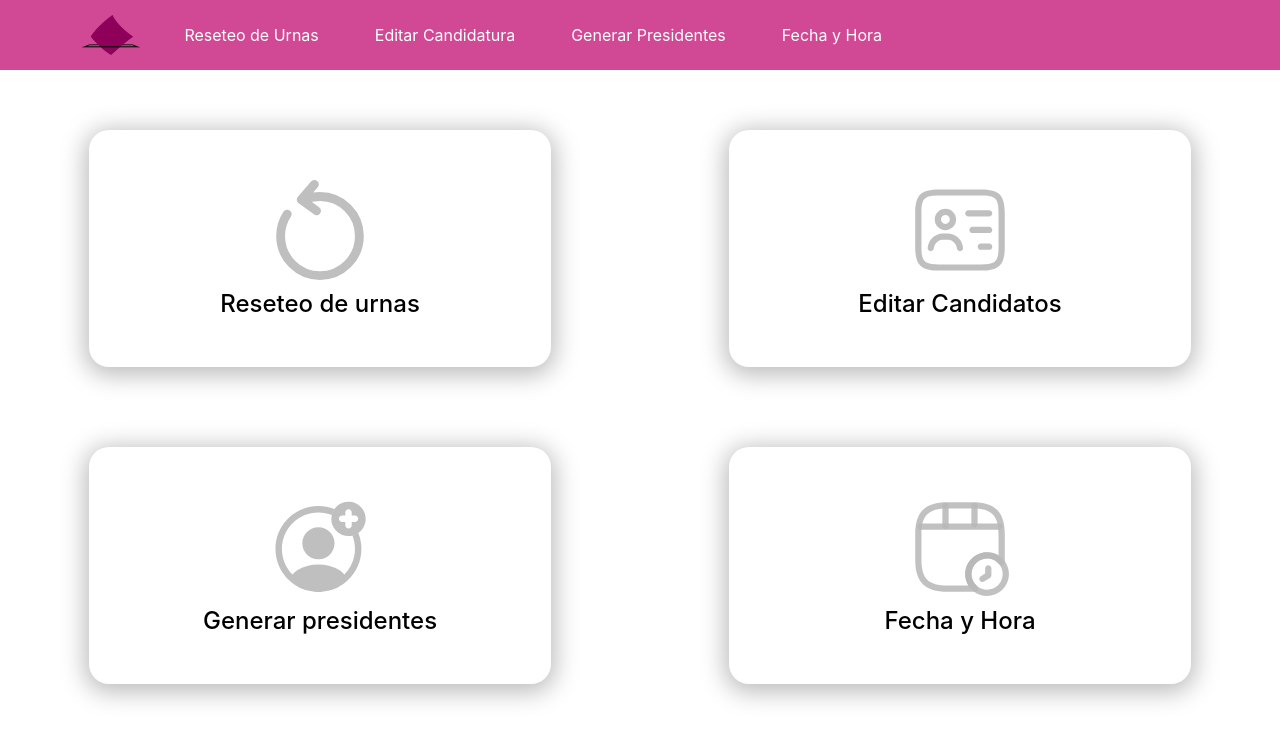
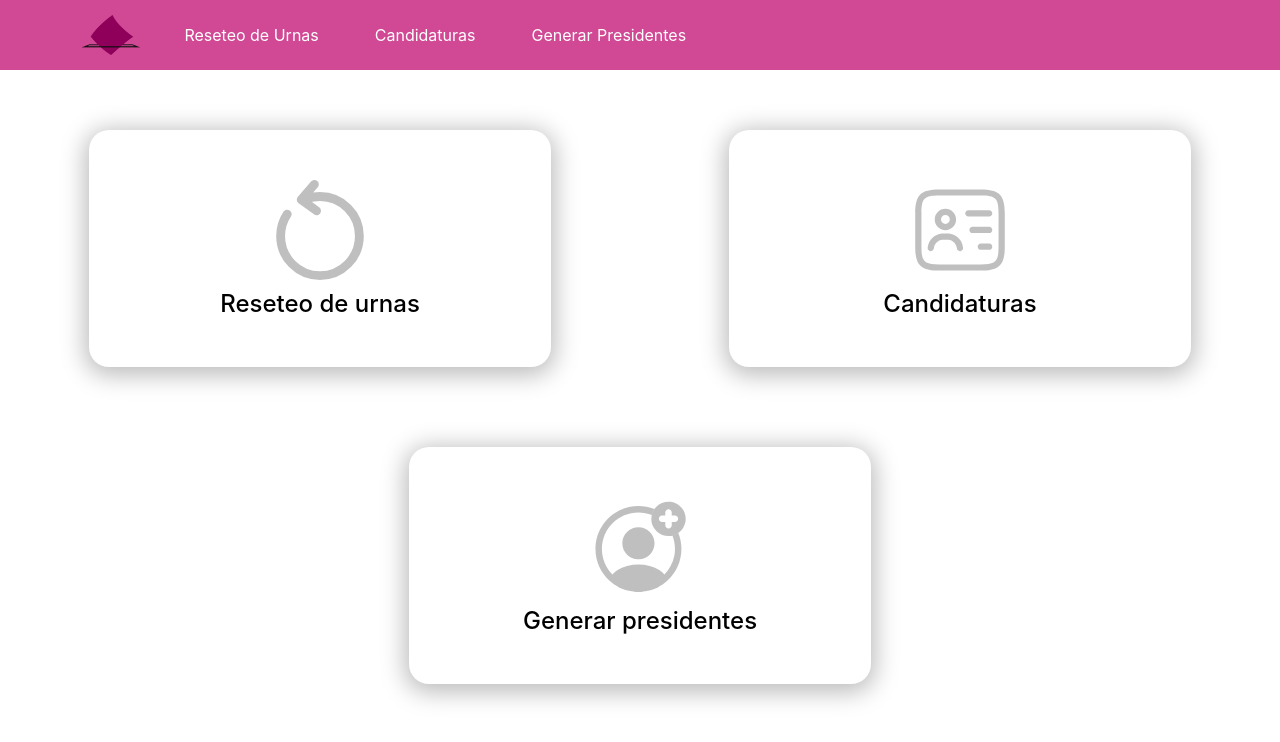
Before and after one commit to RogelioBenavides/INE-Administrator-System, a React (Create React App) app in the folder ine-administrator/: page / in a window 1280 px wide. Shown: the top 742 px of the page. Built offline with nearby package versions, Linux system fonts and the light colour scheme; sample sign-in values are in the browser's storage.

Commit message:
Edited Editar Candidatura for Candidaturas

```diff
--- a/ine-administrator/src/App.js
+++ b/ine-administrator/src/App.js
@@ -7,7 +7,6 @@ import Main from "./Menu/Main";
 import ProtectedRestricted from "./Log/ProtectedRestricted";
 import Candidates from "./Menu/Candidates";
 import Presidents from "./Menu/Presidents";
-import DateAndTime from "./Menu/DateAndTime";
 
 // La función App se utiliza como componente principal que contiene la navegación entre páginas y la protección de rutas.
 const App = () => {
@@ -39,8 +38,6 @@ const App = () => {
             <Route path="/candidates" element={<Candidates />} />
             {/* Se define la ruta para la página de presidentes */}
             <Route path="/presidents" element={<Presidents />} />
-            {/* Se define la ruta para la página de fecha y hora */}
-            <Route path="/date&time" element={<DateAndTime />} />
           </Route>
           <Route />
         </Route>
--- a/ine-administrator/src/Menu/DateAndTime.js
+++ /dev/null
@@ -1,9 +0,0 @@
-import NavBar from "../UI/NavBar";
-
-const DateAndTime = () =>{
-    return (
-        <NavBar activeDate = 'true'/>
-    );
-}
-
-export default DateAndTime;
--- a/ine-administrator/src/Menu/Main.js
+++ b/ine-administrator/src/Menu/Main.js
@@ -56,13 +56,13 @@ const Main = () => {
               </SVG>
               {/* Título de la opción */}
               <h4 style={{ textAlign: "center", textDecoration: "none" }}>
-                Editar Candidatos
+                Candidaturas
               </h4>
             </Option>
           </div>
         </div>
         <div className="row">
-          <div className="col-lg-6">
+          <div className="col-lg-6  mx-auto">
             {/* Sección de generación de presidentes */}
             <Option route="/presidents">
               {/* SVG para ilustrar la opción de generación de presidentes */}
@@ -93,42 +93,6 @@ const Main = () => {
               </h4>
             </Option>
           </div>
-          <div className="col-lg-6">
-            {/* Sección para establecer fecha y hora */}
-            <Option>
-              {/* SVG para ilustrar la opción de establecer fecha y hora */}
-              <SVG
-                viewBox="0 0 122 122"
-                fill="none"
-                xmlns="http://www.w3.org/2000/svg"
-              >
-                <path
-                  d="M76.2501 115.645H45.7501C18.1476 115.645 6.35425 103.852 6.35425 76.2493V45.7493C6.35425 18.1468 18.1476 6.35352 45.7501 6.35352H76.2501C103.853 6.35352 115.646 18.1468 115.646 45.7493V76.2493C115.646 77.4693 115.646 78.7402 115.544 79.9093C115.392 81.4343 114.324 82.756 112.85 83.2135C112.123 83.4348 111.346 83.4319 110.621 83.2052C109.895 82.9785 109.255 82.5386 108.783 81.9427C107.002 79.7547 104.754 77.9934 102.203 76.7883C99.6516 75.5831 96.863 74.9647 94.0417 74.9785C89.7209 74.9785 85.5017 76.4527 82.1467 79.1468C77.5717 82.756 74.9792 88.1443 74.9792 94.041C74.9792 99.7852 77.5209 105.174 81.9434 108.783C83.1634 109.749 83.6209 111.375 83.2142 112.849C82.7567 114.324 81.4859 115.391 79.9101 115.544C78.7409 115.645 77.4701 115.645 76.2501 115.645ZM45.7501 13.9785C22.3159 13.9785 13.9792 22.3152 13.9792 45.7493V76.2493C13.9792 99.6835 22.3159 108.02 45.7501 108.02H71.2684C68.7267 103.903 67.3542 99.0735 67.3542 94.041C67.3542 85.806 71.0142 78.2318 77.4192 73.1993C85.9592 66.286 98.9217 65.676 108.021 71.2677V45.7493C108.021 22.3152 99.6842 13.9785 76.2501 13.9785H45.7501Z"
-                  fill="#B8B8B8"
-                  fillOpacity="0.87"
-                />
-                <path
-                  d="M109.19 39.9551H12.8101C10.7259 39.9551 8.99756 38.2267 8.99756 36.1426C8.99756 34.0584 10.7259 32.3301 12.8101 32.3301H109.19C110.201 32.3301 111.171 32.7318 111.886 33.4467C112.601 34.1617 113.003 35.1314 113.003 36.1426C113.003 37.1537 112.601 38.1234 111.886 38.8384C111.171 39.5534 110.201 39.9551 109.19 39.9551Z"
-                  fill="#B8B8B8"
-                  fillOpacity="0.87"
-                />
-                <path
-                  d="M43.3101 39.2441C41.2259 39.2441 39.4976 37.5157 39.4976 35.4316V10.7266C39.4976 8.6424 41.2259 6.91406 43.3101 6.91406C45.3942 6.91406 47.1226 8.6424 47.1226 10.7266V35.4316C47.1226 37.5157 45.3942 39.2441 43.3101 39.2441ZM78.6901 36.9566C76.6059 36.9566 74.8776 35.2282 74.8776 33.1441V10.7266C74.8776 8.6424 76.6059 6.91406 78.6901 6.91406C80.7742 6.91406 82.5026 8.6424 82.5026 10.7266V33.1441C82.5026 35.2791 80.8251 36.9566 78.6901 36.9566ZM94.0417 120.73C87.8401 120.73 81.8417 118.595 77.1142 114.681C74.0485 112.189 71.5803 109.041 69.8913 105.47C68.2022 101.898 67.3353 97.9932 67.3542 94.0424C67.3542 85.8074 71.0142 78.2332 77.4192 73.2007C82.0959 69.4391 87.9926 67.3549 94.0417 67.3549C102.124 67.3549 109.648 70.9132 114.68 77.1657C118.543 81.8424 120.729 87.8407 120.729 94.0424C120.729 101.617 117.425 108.937 111.681 114.071C106.699 118.392 100.447 120.73 94.0417 120.73ZM94.0417 74.9799C89.7209 74.9799 85.5017 76.4541 82.1467 79.1482C77.5717 82.7574 74.9792 88.1457 74.9792 94.0424C74.9792 99.7866 77.5209 105.175 81.9434 108.784C88.8567 114.528 99.5826 114.477 106.648 108.327C108.661 106.527 110.274 104.327 111.386 101.867C112.498 99.4069 113.083 96.7418 113.104 94.0424C113.104 89.6199 111.579 85.3499 108.783 81.9949C107.009 79.7956 104.763 78.0233 102.211 76.8091C99.6595 75.5948 96.8676 74.9697 94.0417 74.9799Z"
-                  fill="#B8B8B8"
-                  fillOpacity="0.87"
-                />
-                <path
-                  d="M88.3433 103.599C87.0725 103.599 85.8016 102.938 85.09 101.769C84.0225 99.9391 84.5816 97.6007 86.4116 96.5332L91.6983 93.3816V86.9766C91.6983 84.8924 93.4266 83.1641 95.5108 83.1641C97.595 83.1641 99.3233 84.8924 99.3233 86.9766V95.5674C99.3233 96.8891 98.6117 98.1599 97.4933 98.8207L90.3258 103.091C89.7094 103.401 89.0331 103.575 88.3433 103.599Z"
-                  fill="#B8B8B8"
-                  fillOpacity="0.87"
-                />
-              </SVG>
-              {/* Título de la opción */}
-              <h4 style={{ textAlign: "center", textDecoration: "none" }}>
-                Fecha y Hora
-              </h4>
-            </Option>
-          </div>
         </div>
       </div>
     </div>
--- a/ine-administrator/src/Menu/Presidents.js
+++ b/ine-administrator/src/Menu/Presidents.js
@@ -70,6 +70,7 @@ class Presidente {
   }
 }
 
+
 // Componente de React que muestra la página principal de presidentes
 const Presidents = () => {
   // Estado para controlar si se deben mostrar los presidentes
@@ -91,12 +92,18 @@ const Presidents = () => {
     // Prevenir la acción por defecto del formulario
     event.preventDefault();
     // Generar la información de los presidentes
-    setPresidents(
-      PresidentGenerator.generador(
-        estados[option - 1].code,
-        estados[option - 1].quantity
-      )
-    );
+    setPresidents(PresidentGenerator.generador(estados[option - 1].code, estados[option - 1].quantity));
+    // AQUÍ VA LA COPIA A LA BD
+    for (let index = 0; index < presidents.length; index++) {
+        console.log(presidents[index].code);
+    }
+
+    //presidents es el arreglo
+
+
+
+
+
     // Mostrar la tabla de presidentes
     setShowPresidents(true);
   }
--- a/ine-administrator/src/UI/NavBar.js
+++ b/ine-administrator/src/UI/NavBar.js
@@ -50,13 +50,10 @@ const NavBar = ({ activeReset, activeCandidates, activeUsers, activeDate }) => {
               Reseteo de Urnas
             </Nav.Link>
             <Nav.Link style={activeStyle(activeCandidates)} href="candidates">
-              Editar Candidatura
+              Candidaturas
             </Nav.Link>
             <Nav.Link style={activeStyle(activeUsers)} href="presidents">
               Generar Presidentes
-            </Nav.Link>
-            <Nav.Link style={activeStyle(activeDate)} href="date&time">
-              Fecha y Hora
             </Nav.Link>
           </Nav>
         </Navbar.Collapse>
```
